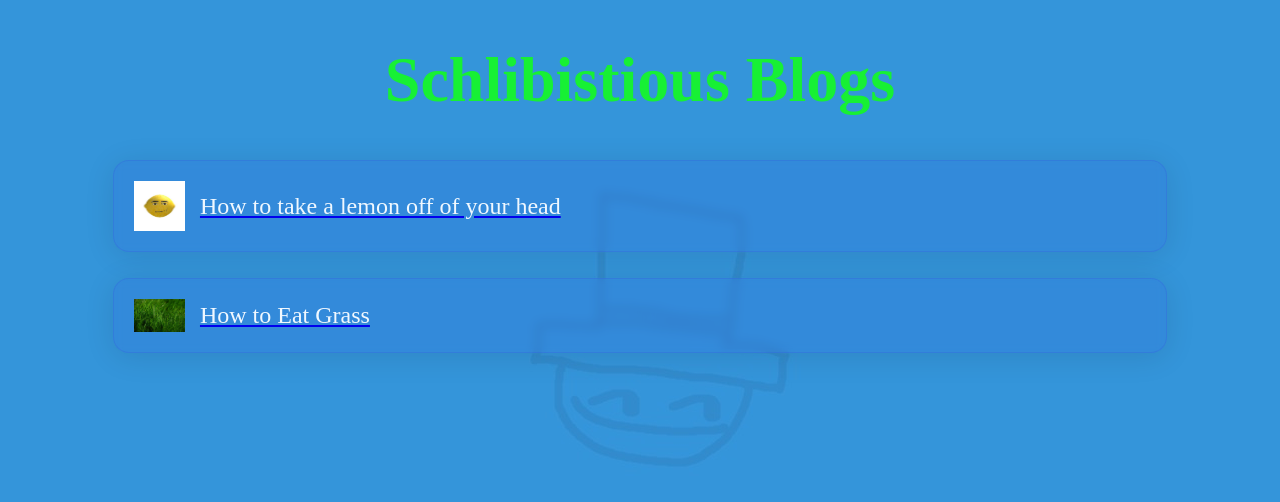
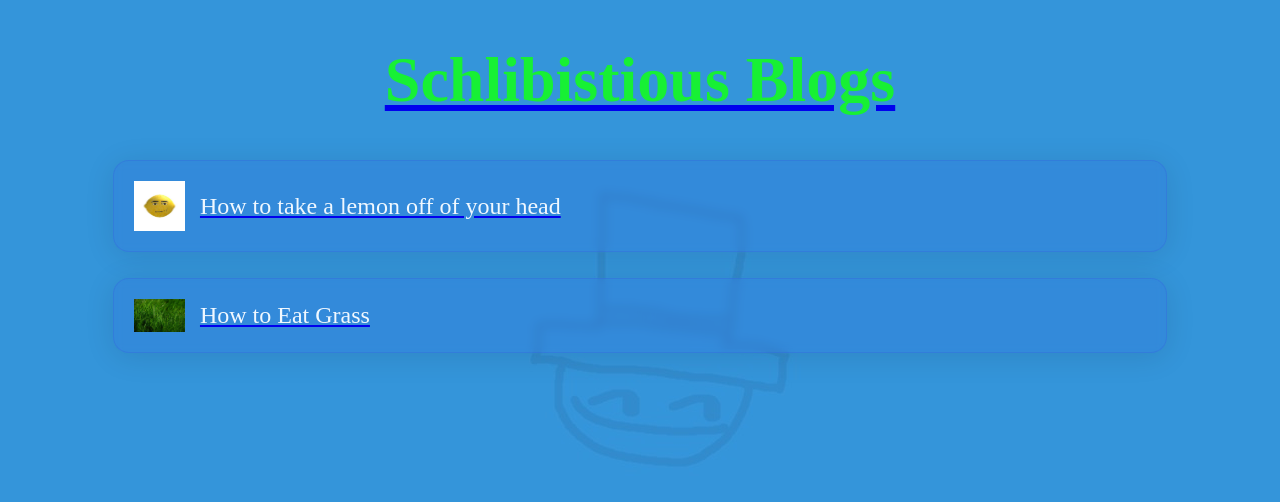
Before and after one commit to schlibistious/schlibistious.github.io, a plain HTML site: page Tutorials/index.html in a window 1280 px wide. Drawn offline with Linux system fonts and the light colour scheme; a web font is replaced by a local one.

Commit message:
Wrap title in link for better navigation

```diff
--- a/Tutorials/index.html
+++ b/Tutorials/index.html
@@ -11,7 +11,7 @@
         <link rel="stylesheet" href="../style.css">
     </head>
     <body>
-        <h1 class="Page-Title">Schlibistious Blogs</h1>
+        <a href="../index.html"><h1 class="Page-Title">Schlibistious Blogs</h1></a>
         <a href="howToTakeALemonOffOfYourHead/index.html"><div class="tutorial"> <img src="howToTakeALemonOffOfYourHead/Thumbnail.jpg" alt="How to Take a Lemon Off of Your Head" class="Thumbnail"> How to take a lemon off of your head</div></a>
         <a href="HowtoEatGrass/index.html"><div class="tutorial"> <img src="HowtoEatGrass/Thumbnail.jpg" alt="How to Eat Grass" class="Thumbnail">How to Eat Grass</div></a>
     </body>
```
